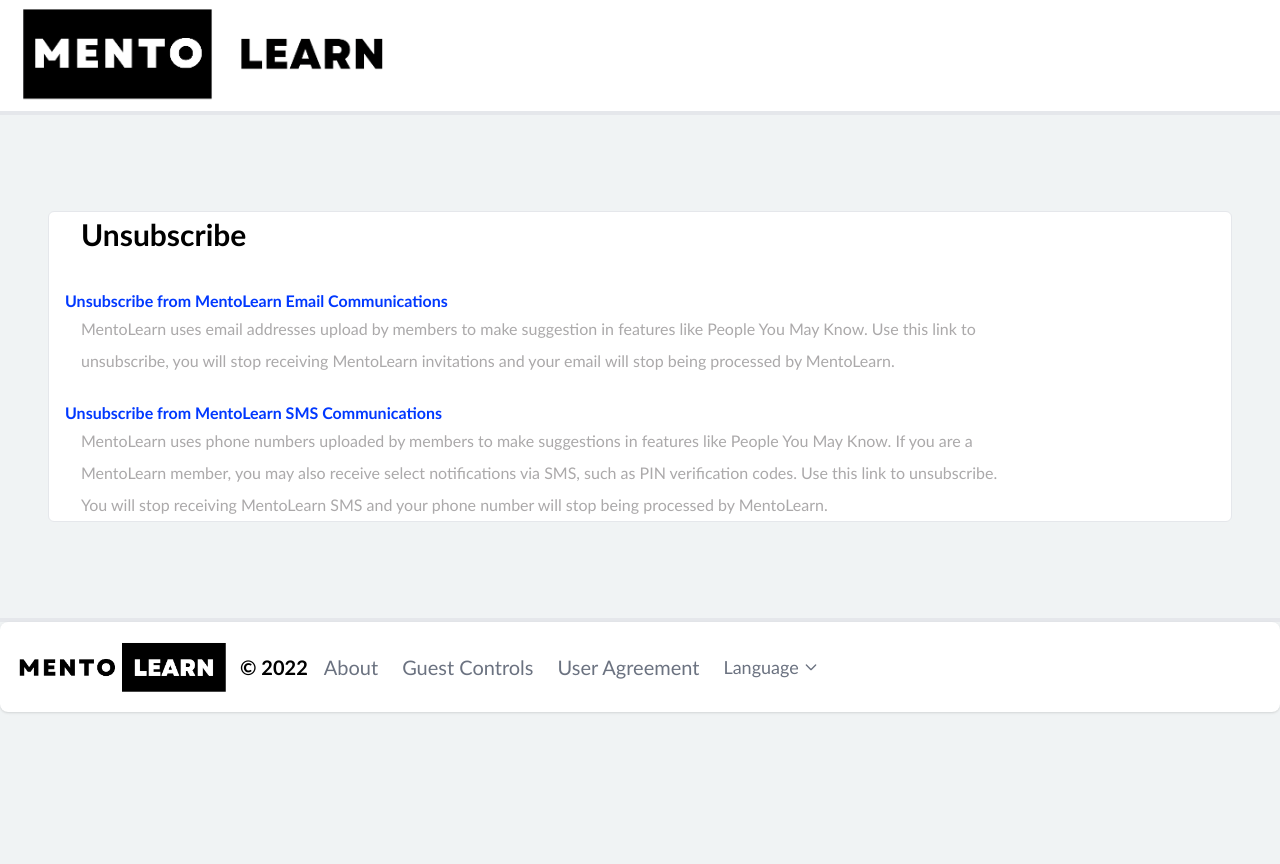
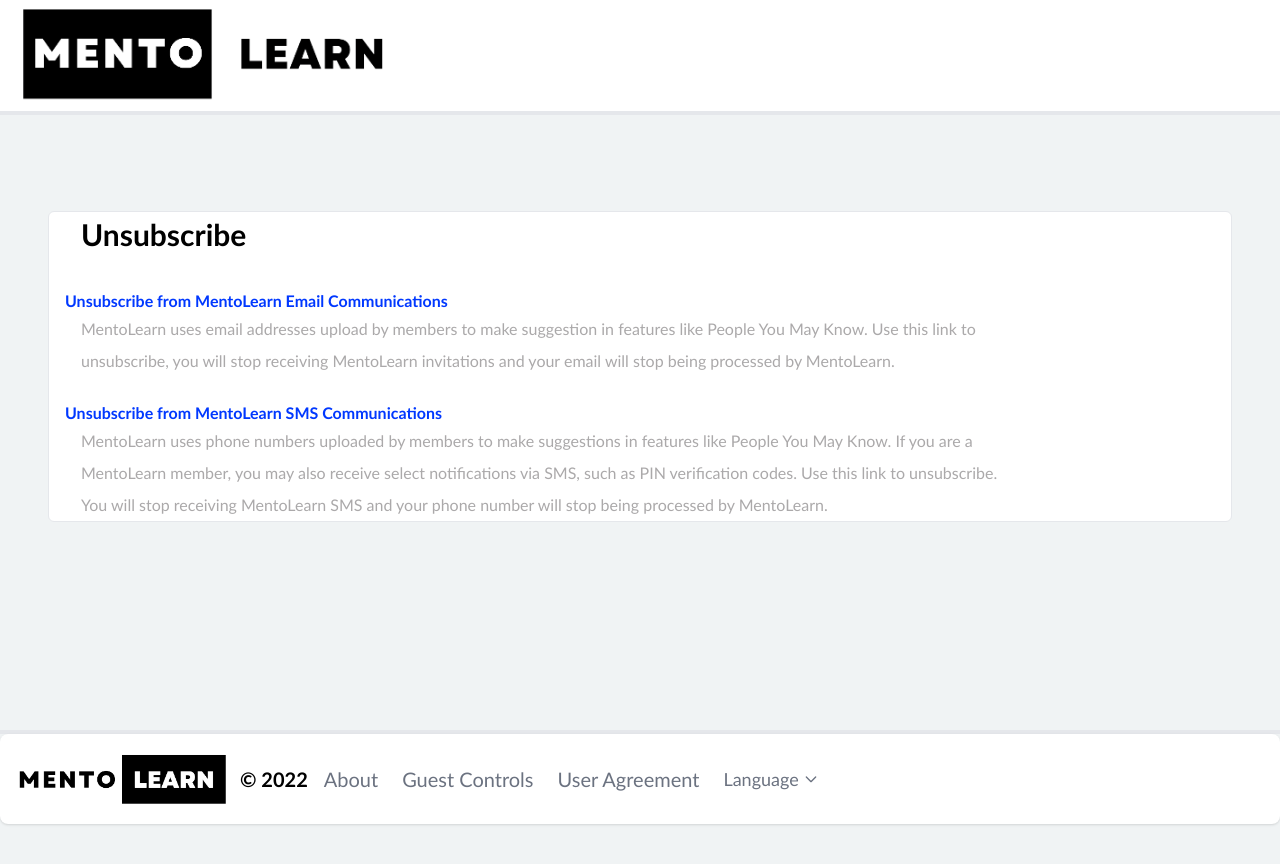
Before and after one commit to KennethAduan/mentolearn, a React (Create React App) app: page /guest in a window 1280 px wide. Shown: the top 864 px of the page. Built offline with nearby package versions, Linux system fonts and the light colour scheme.

Commit message:
footer changes

```diff
--- a/src/Components/Footer/About.jsx
+++ b/src/Components/Footer/About.jsx
@@ -7,7 +7,7 @@
       <div className="w-96 mt-4 ml-4">
         <img src={Logo} alt="Mento Learn Logo" />
       </div>
-      <hr className="bg-gray-200 border-0 dark:bg-gray-700 p-0.5"></hr>
+      <hr className="bg-gray-200 border-0 dark:bg-gray-700 p-1"></hr>
       <div className="content text-center">
         <div className="about mt-10 ">
           <h1>About MentoLearn</h1>
@@ -47,7 +47,7 @@
             sit amet consectetur adipisicing elit. <br />
           </p>
         </div>
-        <hr className=" bg-gray-200 border-0 dark:bg-gray-700 mt-24 p-0.5"></hr>
+        <hr className=" bg-gray-200 border-0 dark:bg-gray-700 mt-24 p-2"></hr>
       </div>
     </div>
   );
--- a/src/Components/Footer/Guest.jsx
+++ b/src/Components/Footer/Guest.jsx
@@ -31,7 +31,7 @@
         </p>
       </div>
 
-      <hr className="horizontal bg-gray-200 border-0 dark:bg-gray-700 mt-24 p-0.5"></hr>
+      <hr className="horizontal bg-gray-200 border-0 dark:bg-gray-700 mt-52 p-0.5"></hr>
     </div>
   );
 };
```
Also changed, not shown: src/Components/Footer/footer.jsx (+4 -5 lines).
